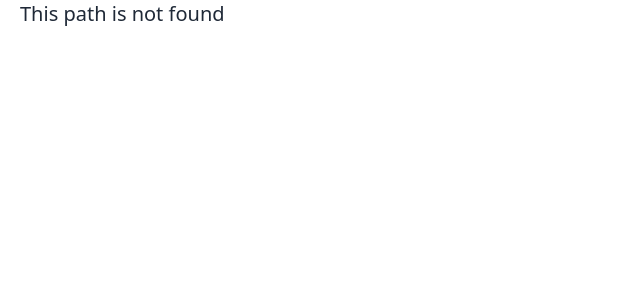
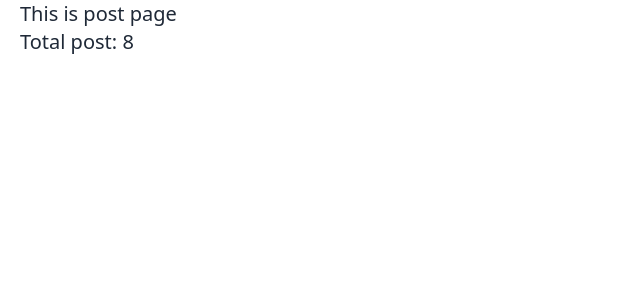
Before and after one commit to SakibAlHasan10/new-next.js-app, a Next.js app: page /post in a window 1280 px wide. Before the commit this address had no page. Shown: the top 300 px of the page, without its empty margins (0-640 px from the left). Built offline with nearby package versions, Linux system fonts and the light colour scheme; data requests are answered from the project's data file.

Commit message:
added post page and tada feathing

```diff
--- a/src/app/layout.js
+++ b/src/app/layout.js
@@ -10,7 +10,7 @@ export const metadata = {
 
 export default function RootLayout({ children }) {
   return (
-    <html lang="en">
+    <html lang="en" data-theme="light">
       <body className="pl-5 text-xl">{children}</body>
     </html>
   )
--- /dev/null
+++ b/src/app/post/page.js
@@ -0,0 +1,15 @@
+import React from 'react';
+
+const PostsPage = async() => {
+    const res = await fetch("http://localhost:5000/post")
+    const posts = await res.json()
+    // console.log(posts)
+    return (
+        <div>
+            <h2>This is post page</h2>
+            <h4>Total post: {posts?.length}</h4>
+        </div>
+    );
+};
+
+export default PostsPage;
```
